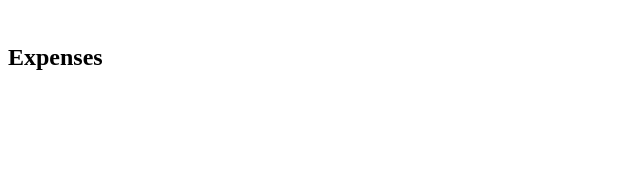
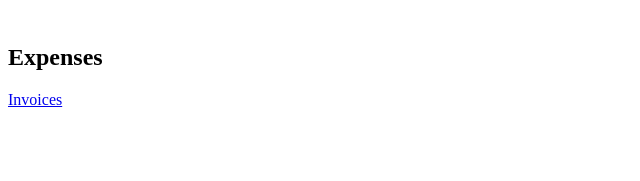
Before and after one commit to MoodMirani/DH2643-Advanced-Interaction-Programming, a React app in the folder frontend/: page /expenses in a window 1280 px wide. Shown: the top 181 px of the page, without its empty margins (0-640 px from the left). Built offline with nearby package versions, Linux system fonts and the light colour scheme; the HTML template or start-up script is replaced by a standard one.

Commit message:
Able to use React Router Links to navigate.

```diff
--- a/frontend/src/app.tsx
+++ b/frontend/src/app.tsx
@@ -1,16 +1,12 @@
-import React from 'react';
+import React from "react";
 
-import ReactDOM from 'react-dom/client';
+import ReactDOM from "react-dom/client";
 
 import { render } from "react-dom";
-import {
-  BrowserRouter,
-  Routes,
-  Route,
-  Link,
-} from "react-router-dom";
+import { BrowserRouter, Routes, Route, Link } from "react-router-dom";
 import Expenses from "./pages/expenses";
 import Invoices from "./pages/invoices";
+import { createRoot } from "react-dom/client";
 
 function App() {
   return (
@@ -29,18 +25,15 @@ function App() {
   );
 }
 
+const container = document.getElementById("app");
+const root = createRoot(container!);
 
-
-
-const rootElement = document.getElementById("app");
-
-render(
+root.render(
   <BrowserRouter>
     <Routes>
       <Route path="/" element={<App />} />
       <Route path="expenses" element={<Expenses />} />
       <Route path="invoices" element={<Invoices />} />
     </Routes>
-    </BrowserRouter>,
-    rootElement
+  </BrowserRouter>
 );
--- a/frontend/src/pages/expenses.tsx
+++ b/frontend/src/pages/expenses.tsx
@@ -1,9 +1,11 @@
 import React from "react";
+import { Link } from "react-router-dom";
 
 export default function Expenses() {
   return (
     <main style={{ padding: "1rem 0" }}>
       <h2>Expenses</h2>
+      <Link to="/invoices">Invoices</Link>
     </main>
   );
 }
```
Lines whose indentation alone changed are shown as unchanged.
